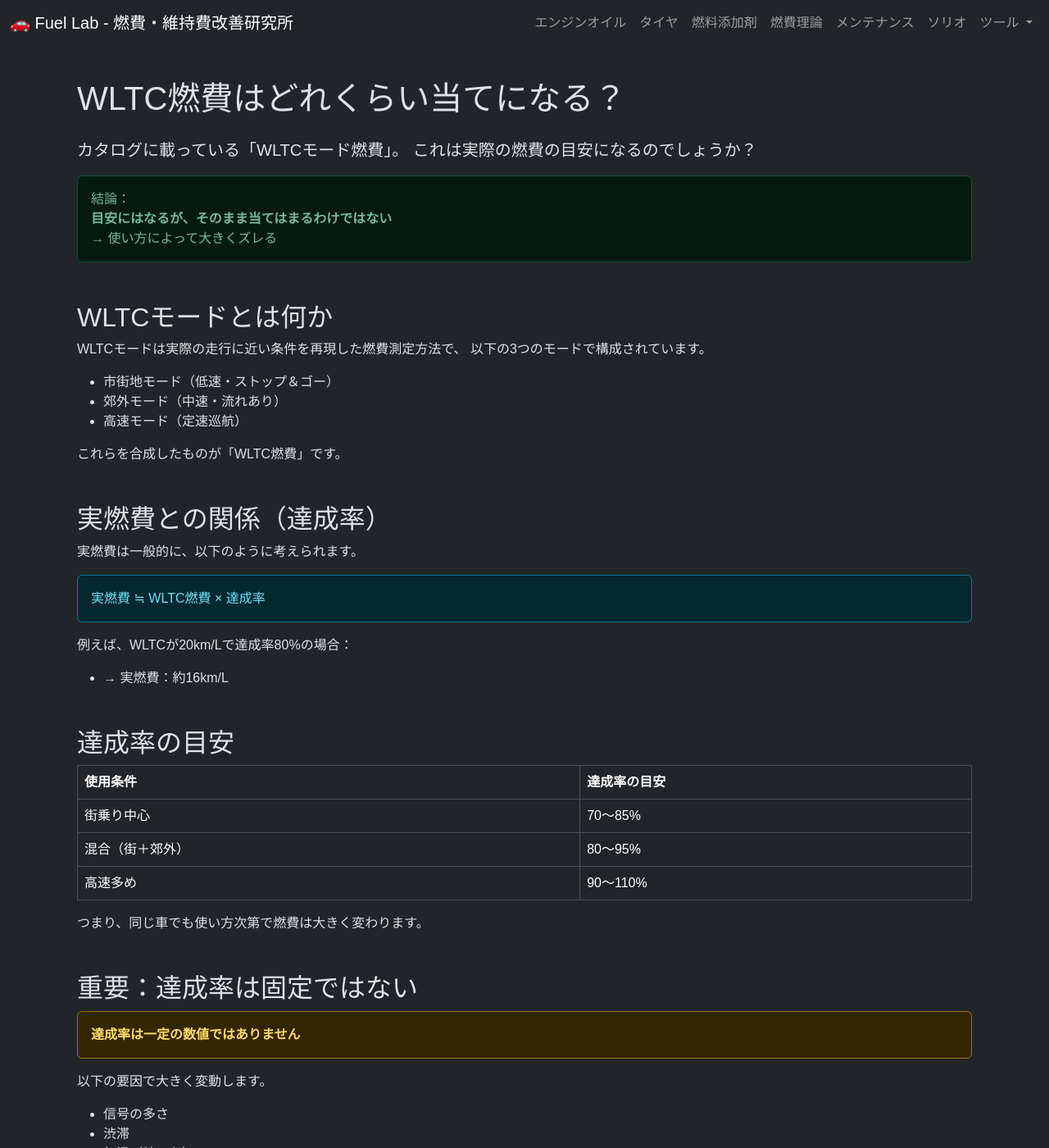
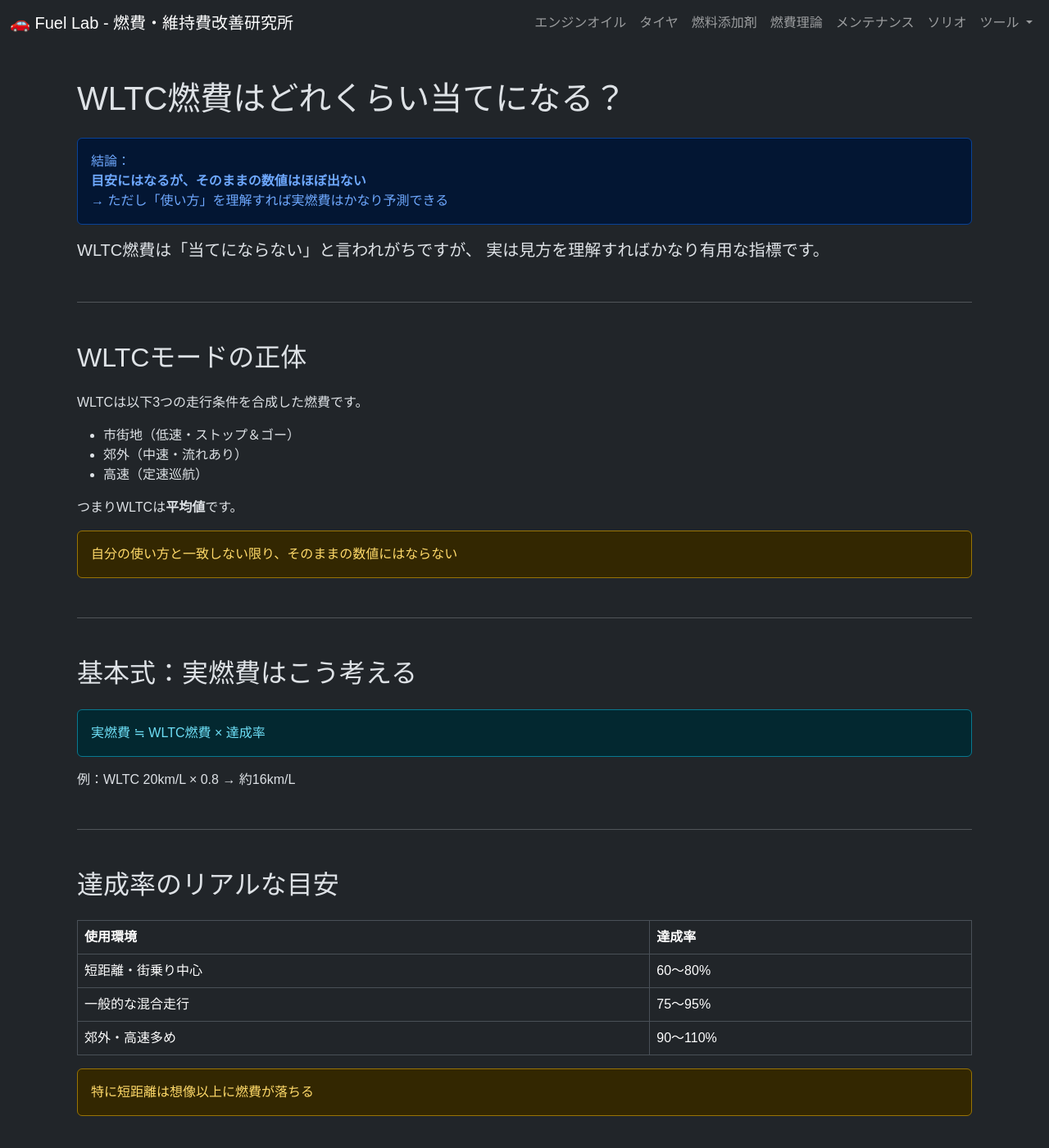
Before and after one commit to funyapar-org/fuel-lab, a Jekyll site: the page built from _knowledge/wltc-real-fuel-economy-guide.md, in a window 1280 px wide and 1400 px high. Shown: the whole window at 82% size. Built offline with Jekyll 4.4.1, drawn with Linux system fonts in a browser that asks for light colours; some of the changed text lies outside the part shown.

Commit message:
wltc-real-fuel-economy-guide.md を更新

```diff
--- a/_knowledge/wltc-real-fuel-economy-guide.md
+++ b/_knowledge/wltc-real-fuel-economy-guide.md
@@ -1,204 +1,198 @@
 ---
 layout: default
-title: WLTC燃費はどれくらい当てになる？実燃費との関係を解説
-nav_title: WLTCと実燃費の関係
-description: WLTCモード燃費はどれくらい実燃費の参考になるのかを解説。達成率の考え方や市街地・郊外・高速モードの使い分けまで、実用的な見方をわかりやすく整理します。
+title: WLTC燃費はどれくらい当てになる？実燃費の予測方法まで解説
+nav_title: WLTCと実燃費
+description: WLTC燃費から実燃費を予測する方法を解説。達成率の考え方だけでなく、市街地・郊外・高速モードの使い分けや実用的な計算方法までまとめています。
 category: fuel-economy
 tags:
 - fuel-economy
 - real-fuel-economy
-- catalog-fuel-economy
 - wltc
 - fuel-consumption
-- driving-condition
 date: 2026-04-04 00:30:00 +0900
 ---
 
 <div class="container my-4">
 
-  <h1 class="mb-4">WLTC燃費はどれくらい当てになる？</h1>
+<h1 class="mb-4">WLTC燃費はどれくらい当てになる？</h1>
 
-  <p class="lead">
-    カタログに載っている「WLTCモード燃費」。
-    これは実際の燃費の目安になるのでしょうか？
-  </p>
+<div class="alert alert-primary">
+  結論：<br>
+  <strong>目安にはなるが、そのままの数値はほぼ出ない</strong><br>
+  → ただし「使い方」を理解すれば実燃費はかなり予測できる
+</div>
 
-  <div class="alert alert-success">
-    結論：<br>
-    <strong>目安にはなるが、そのまま当てはまるわけではない</strong><br>
-    → 使い方によって大きくズレる
-  </div>
+<p class="lead">
+  WLTC燃費は「当てにならない」と言われがちですが、
+  実は<strong>見方を理解すればかなり有用な指標</strong>です。
+</p>
 
-  <h2 class="mt-5">WLTCモードとは何か</h2>
+<hr class="my-5">
 
-  <p>
-    WLTCモードは実際の走行に近い条件を再現した燃費測定方法で、
-    以下の3つのモードで構成されています。
-  </p>
+<h2 class="mb-4">WLTCモードの正体</h2>
 
-  <ul>
-    <li>市街地モード（低速・ストップ＆ゴー）</li>
-    <li>郊外モード（中速・流れあり）</li>
-    <li>高速モード（定速巡航）</li>
-  </ul>
+<p>
+  WLTCは以下3つの走行条件を合成した燃費です。
+</p>
 
-  <p>
-    これらを合成したものが「WLTC燃費」です。
-  </p>
+<ul>
+  <li>市街地（低速・ストップ＆ゴー）</li>
+  <li>郊外（中速・流れあり）</li>
+  <li>高速（定速巡航）</li>
+</ul>
 
-  <h2 class="mt-5">実燃費との関係（達成率）</h2>
+<p>
+  つまりWLTCは<strong>平均値</strong>です。
+</p>
 
-  <p>
-    実燃費は一般的に、以下のように考えられます。
-  </p>
+<div class="alert alert-warning">
+  自分の使い方と一致しない限り、そのままの数値にはならない
+</div>
 
-  <div class="alert alert-info">
-    実燃費 ≒ WLTC燃費 × 達成率
-  </div>
+<hr class="my-5">
 
-  <p>
-    例えば、WLTCが20km/Lで達成率80%の場合：
-  </p>
+<h2 class="mb-4">基本式：実燃費はこう考える</h2>
 
-  <ul>
-    <li>→ 実燃費：約16km/L</li>
-  </ul>
+<div class="alert alert-info">
+  実燃費 ≒ WLTC燃費 × 達成率
+</div>
 
-  <h2 class="mt-5">達成率の目安</h2>
+<p>
+  例：WLTC 20km/L × 0.8 → 約16km/L
+</p>
 
-  <div class="table-responsive">
-    <table class="table table-bordered">
-      <thead>
-        <tr>
-          <th>使用条件</th>
-          <th>達成率の目安</th>
-        </tr>
-      </thead>
-      <tbody>
-        <tr>
-          <td>街乗り中心</td>
-          <td>70〜85%</td>
-        </tr>
-        <tr>
-          <td>混合（街＋郊外）</td>
-          <td>80〜95%</td>
-        </tr>
-        <tr>
-          <td>高速多め</td>
-          <td>90〜110%</td>
-        </tr>
-      </tbody>
-    </table>
-  </div>
+<hr class="my-5">
 
-  <p>
-    つまり、同じ車でも使い方次第で燃費は大きく変わります。
-  </p>
+<h2 class="mb-4">達成率のリアルな目安</h2>
 
-  <h2 class="mt-5">重要：達成率は固定ではない</h2>
+<div class="table-responsive">
+<table class="table table-bordered">
+<thead>
+<tr>
+<th>使用環境</th>
+<th>達成率</th>
+</tr>
+</thead>
+<tbody>
+<tr>
+<td>短距離・街乗り中心</td>
+<td>60〜80%</td>
+</tr>
+<tr>
+<td>一般的な混合走行</td>
+<td>75〜95%</td>
+</tr>
+<tr>
+<td>郊外・高速多め</td>
+<td>90〜110%</td>
+</tr>
+</tbody>
+</table>
+</div>
 
-  <div class="alert alert-warning">
-    <strong>達成率は一定の数値ではありません</strong>
-  </div>
+<div class="alert alert-warning">
+  特に短距離は想像以上に燃費が落ちる
+</div>
 
-  <p>
-    以下の要因で大きく変動します。
-  </p>
+<hr class="my-5">
 
-  <ul>
-    <li>信号の多さ</li>
-    <li>渋滞</li>
-    <li>気温（特に冬）</li>
-    <li>走行距離（短距離か長距離か）</li>
-  </ul>
+<h2 class="mb-4">【重要】達成率がズレる本当の理由</h2>
 
-  <p>
-    そのため「WLTCの何%」と固定的に考えるのは正確ではありません。
-  </p>
+<ul>
+  <li>暖機前に走行が終わる（短距離）</li>
+  <li>渋滞による停止時間</li>
+  <li>エアコン負荷</li>
+  <li>外気温（冬は特に悪化）</li>
+</ul>
 
-  <h2 class="mt-5">実用的な見方：モードを使い分ける</h2>
+<p>
+  関連：<a href="{{ site.baseurl }}/knowledge/air-conditioner-fuel-economy-impact/">エアコンと燃費</a>
+</p>
 
-  <p>
-    精度を上げるには、単純なWLTC値ではなく
-    <strong>自分の使用環境に近いモードを参考にする</strong>のが有効です。
-  </p>
+<hr class="my-5">
 
-  <h3 class="mt-4">例：街乗り中心の場合</h3>
+<h2 class="mb-4">実用テク：WLTCを分解して使う</h2>
 
-  <ul>
-    <li>市街地モードを基準にする</li>
-  </ul>
+<p>
+  精度を上げるには、WLTCではなく
+  <strong>各モードを使い分ける</strong>のが重要です。
+</p>
 
-  <p>
-    ただし実際は完全一致しないため、
-    <strong>少し下振れする前提で見る</strong>のがポイントです。
-  </p>
+<h3 class="mt-4">例：街乗り中心の場合</h3>
 
-  <h3 class="mt-4">さらに精度を上げる方法</h3>
+<ul>
+  <li>市街地モードをベースにする</li>
+  <li>そこからさらに10〜20%下げる</li>
+</ul>
 
-  <ul>
-    <li>市街地：80%</li>
-    <li>郊外：20%</li>
-  </ul>
+<hr class="my-4">
 
-  <p>
-    のように、自分の使用割合で考えるとより現実に近づきます。
-  </p>
+<h3>さらに精度を上げる方法</h3>
 
-  <h2 class="mt-5">なぜ実燃費は下振れしやすいのか</h2>
+<p>
+  自分の走行割合で加重平均します。
+</p>
 
-  <p>
-    WLTCはあくまで試験条件のため、
-    実際の環境では不利な要素が多くなります。
-  </p>
+<ul>
+  <li>市街地：70%</li>
+  <li>郊外：20%</li>
+  <li>高速：10%</li>
+</ul>
 
-  <ul>
-    <li>短距離走行（暖機前終了）</li>
-    <li>渋滞による停止時間増加</li>
-    <li>エアコン使用</li>
-  </ul>
+<p>
+  → この比率で燃費をイメージするとかなり近づきます
+</p>
 
-  <p>
-    特に短距離運転は燃費悪化の大きな要因です。
-  </p>
+<hr class="my-5">
 
-  <p>
-    関連：<a href="{{ site.baseurl }}/knowledge/short-trip-poor-fuel-economy/">短距離で燃費が悪化する理由</a>
-  </p>
+<h2 class="mb-4">ありがちな誤解</h2>
 
-  <h2 class="mt-5">実燃費を正しく把握するには</h2>
+<h3 class="mt-4">「WLTCより悪い＝車が悪い」</h3>
 
-  <p>
-    最も正確なのは「実測」です。
-  </p>
+<p>
+  これは誤解です。
+</p>
 
-  <ul>
-    <li>満タン法で計測する</li>
-    <li>条件を揃えて比較する</li>
-  </ul>
+<p>
+  WLTCは理想条件寄りなので、
+  実燃費が下振れするのは正常です。
+</p>
 
-  <p>
-    関連：<a href="{{ site.baseurl }}/knowledge/tank-to-tank-method-guide/">満タン法のやり方</a>
-  </p>
+<hr class="my-5">
 
-  <h2 class="mt-5">結論</h2>
+<h2 class="mb-4">最終的に一番正確な方法</h2>
 
-  <div class="alert alert-success">
-    <ul class="mb-0">
-      <li>WLTC燃費は目安としては有効</li>
-      <li>達成率は条件によって大きく変わる</li>
-      <li>最も近いモードを基準にするのが実用的</li>
-      <li>最終的には実測が最も信頼できる</li>
-    </ul>
-  </div>
+<ul>
+  <li>満タン法で実測する</li>
+  <li>同じ条件で比較する</li>
+</ul>
 
-  <h2 class="mt-5">関連ページ</h2>
+<p>
+  関連：<a href="{{ site.baseurl }}/knowledge/tank-to-tank-method-guide/">満タン法のやり方</a>
+</p>
 
-  <ul>
-    <li><a href="{{ site.baseurl }}/knowledge/real-fuel-economy-thinking/">実燃費の考え方</a></li>
-    <li><a href="{{ site.baseurl }}/knowledge/highway-vs-city-fuel-economy/">高速道路と街乗りの燃費差</a></li>
-    <li><a href="{{ site.baseurl }}/knowledge/fuel-economy-worsens/">燃費が悪くなる原因まとめ</a></li>
-    <li><a href="{{ site.baseurl }}/solio/solio-fuel-economy-log/">ソリオ実燃費ログ</a></li>
-  </ul>
+<hr class="my-5">
+
+<h2 class="mb-4">まとめ</h2>
+
+<div class="alert alert-success">
+<ul class="mb-0">
+<li>WLTCは「平均値」なのでそのままは出ない</li>
+<li>達成率は60〜110%まで大きくブレる</li>
+<li>モード別に見ると精度が上がる</li>
+<li>最終的には実測が最も正確</li>
+</ul>
+</div>
+
+<hr class="my-5">
+
+<h2 class="mb-4">関連ページ</h2>
+
+<ul>
+<li><a href="{{ site.baseurl }}/knowledge/real-fuel-economy-thinking/">実燃費の考え方</a></li>
+<li><a href="{{ site.baseurl }}/knowledge/highway-vs-city-fuel-economy/">高速と街乗りの違い</a></li>
+<li><a href="{{ site.baseurl }}/knowledge/short-trip-poor-fuel-economy/">短距離で燃費が落ちる理由</a></li>
+<li><a href="{{ site.baseurl }}/solio/solio-fuel-economy-log/">実燃費ログ</a></li>
+</ul>
 
 </div>
```
